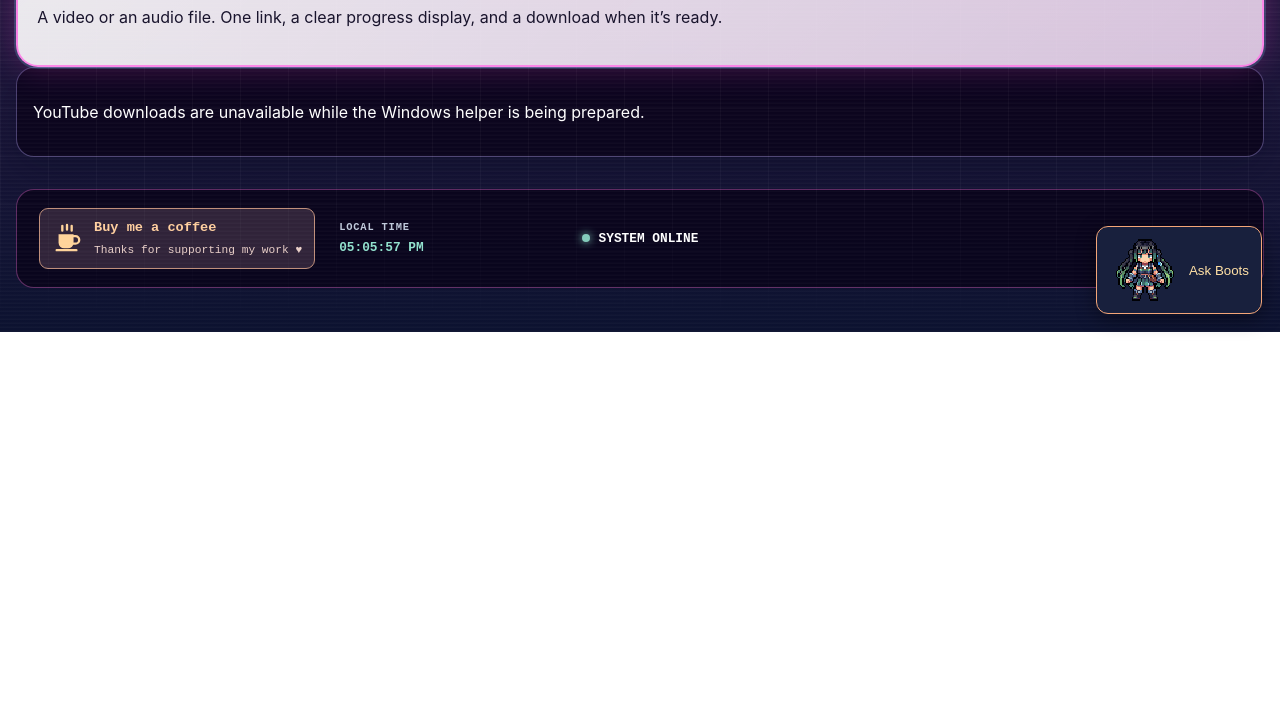
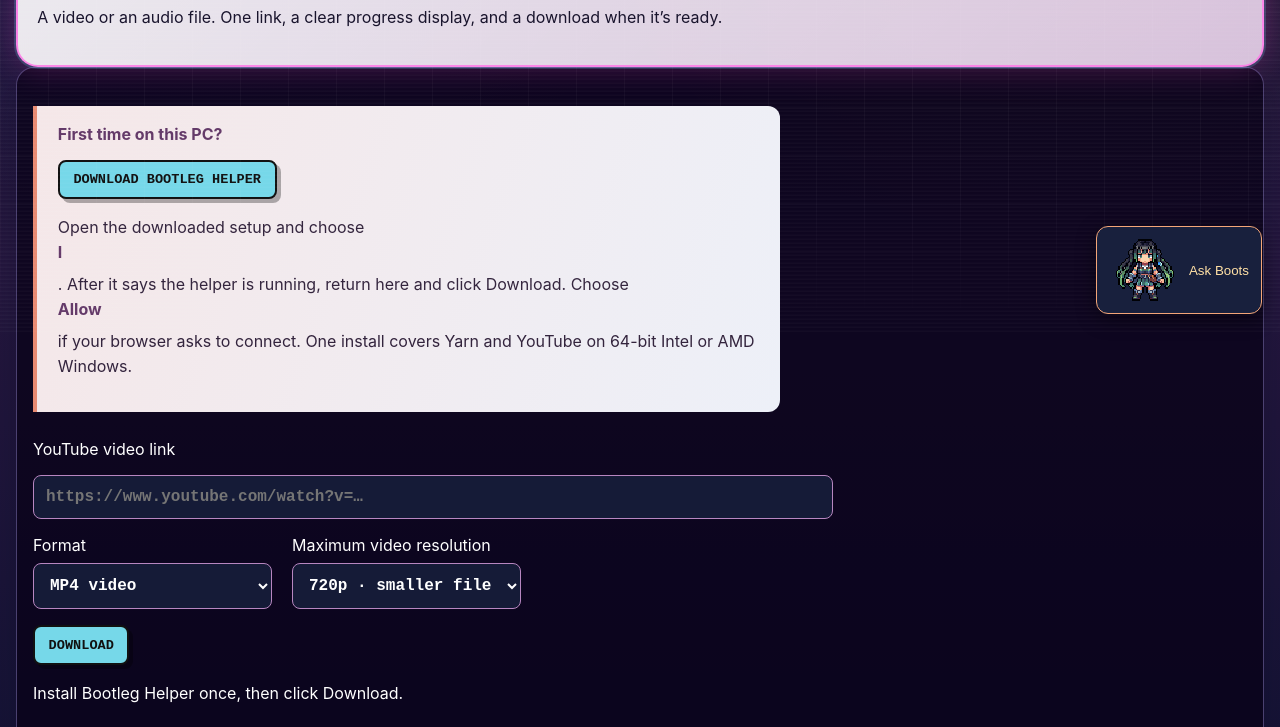
Before and after one commit to BootlegProductions/Bootleg-OS, a plain HTML site: page youtube-downloader.html in a window 1280 px wide. Shown: the part 468-1195 px from the top of the page. Before the commit the page ends 800 px from the top, so only its background shows below. Drawn offline with Linux system fonts and the light colour scheme.

Commit message:
Connect both downloaders to the Windows helper setup

```diff
--- a/youtube-downloader.html
+++ b/youtube-downloader.html
@@ -70,15 +70,14 @@
     </header>
     <main class="shell"><section class="panel"><div class="panel-content"><span class="eyebrow">Bootleg utilities</span><h1>YouTube Downloader</h1><p>A video or an audio file. One link, a clear progress display, and a download when it’s ready.</p></div></section>
     <section class="card"><div class="card-content">
-    <p id="yt-unavailable" role="status">YouTube downloads are unavailable while the Windows helper is being prepared.</p>
-    <div id="yt-tools" hidden><form id="yt-form" class="download-form">
+    <aside class="post-note"><strong>First time on this PC?</strong><p><a class="btn" href="downloads/Bootleg-Helper-Setup.cmd" download>Download Bootleg Helper</a></p><p>Open the downloaded setup and choose <strong>I</strong>. After it says the helper is running, return here and click Download. Choose <strong>Allow</strong> if your browser asks to connect. One install covers Yarn and YouTube on 64-bit Intel or AMD Windows.</p></aside>
+    <form id="yt-form" class="download-form">
     <label for="yt-url">YouTube video link</label><input id="yt-url" type="url" placeholder="https://www.youtube.com/watch?v=…" required>
     <div class="download-options"><label>Format <select id="yt-format"><option value="mp4">MP4 video</option><option value="mp3">MP3 audio · 192 kbps</option></select></label><label>Maximum video resolution <select id="yt-quality"><option value="720">720p · smaller file</option><option value="1080">1080p</option></select></label></div>
     <div><button class="btn" id="yt-start" disabled>Download</button> <button class="btn" id="yt-cancel" type="button" hidden>Cancel</button></div></form>
     <p id="yt-status" role="status" aria-live="polite">Bootleg Helper runs downloads on this PC.</p><progress id="yt-progress" max="100" value="0" hidden></progress><p id="yt-title"></p><a class="btn" id="yt-download" hidden>Download file</a>
-    <p><a href="https://github.com/BootlegProductions/Bootleg-OS/tree/main/services/youtube-downloader#local-helper-pilot">Developer test setup</a></p>
     <aside class="boots-note"><strong>Before downloading</strong><p>Use videos you own or have permission to download. Completed videos up to 30 minutes and files up to 250 MB are supported. Files expire after 30 minutes.</p></aside>
-    </div></div></section></main>
+    </div></section></main>
     <footer class="shell footer">
       <div class="footer-left"><a class="footer-support" href="https://buymeacoffee.com/supportweb" target="_blank" rel="noopener noreferrer"><svg class="footer-coffee-icon" viewBox="0 0 32 32" aria-hidden="true" focusable="false"><path d="M7 12h16v9a6 6 0 0 1-6 6h-4a6 6 0 0 1-6-6Z" fill="currentColor"/><path d="M23 14h2a4 4 0 0 1 0 8h-2M5 29h21M11 3v5M16 2v5M21 3v5" fill="none" stroke="currentColor" stroke-width="2.5" stroke-linecap="round"/></svg><span class="footer-support-copy"><strong>Buy me a coffee</strong><small>Thanks for supporting my work ♥</small></span></a><span class="footer-time"><span>LOCAL TIME</span><time id="local-clock"></time></span></div>
       <span class="footer-status"><span class="footer-online-dot" aria-hidden="true"></span>SYSTEM ONLINE</span>
@@ -87,5 +86,5 @@
     <script src="js/app.js?v=compressor-1"></script>
     <script src="js/radio-data.js"></script>
     <script src="js/radio-player.js"></script>
-    <script src="js/download-config.js"></script><script src="js/youtube-downloader.js?v=local-2"></script>
+    <script src="js/download-config.js"></script><script src="js/youtube-downloader.js?v=windows-setup-1"></script>
   </body></html>
```
